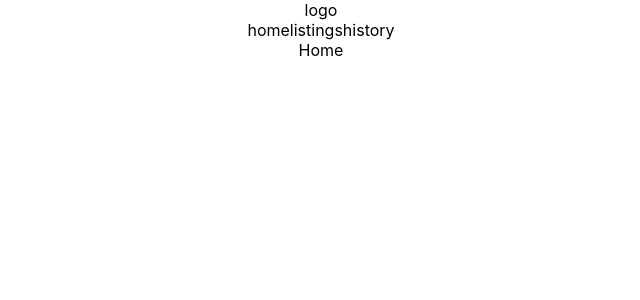
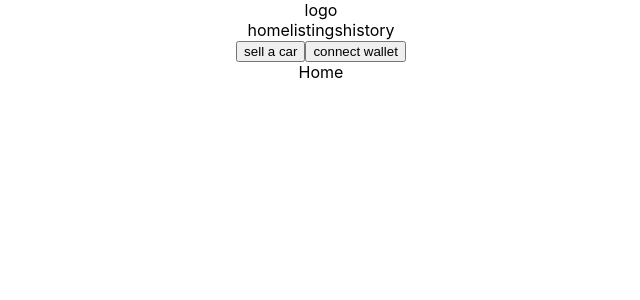
Before and after one commit to THEmmanuel/auto-auction-frontend, a React (Create React App) app: page / in a window 1280 px wide. Shown: the top 300 px of the page, without its empty margins (319-959 px from the left). Built offline with nearby package versions, Linux system fonts and the light colour scheme.

Commit message:
add assets folder and react-router-dom

```diff
--- a/package.json
+++ b/package.json
@@ -10,6 +10,7 @@
     "ethers": "^6.7.1",
     "react": "^18.2.0",
     "react-dom": "^18.2.0",
+    "react-router-dom": "^6.16.0",
     "react-scripts": "5.0.1",
     "web-vitals": "^2.1.4"
   },
--- a/src/components/NavBar/NavBar.js
+++ b/src/components/NavBar/NavBar.js
@@ -11,6 +11,11 @@ const NavBar = () => {
 				<span>listings</span>
 				<span>history</span>
 			</div>
+
+			<div>
+				<button>sell a car</button>
+				<button>connect wallet</button>
+			</div>
 		</nav>
 	)
 }
```
Also changed, not shown: assets/carIcon.svg (added), 1 other file (tests, documents, lock files or other folders).
